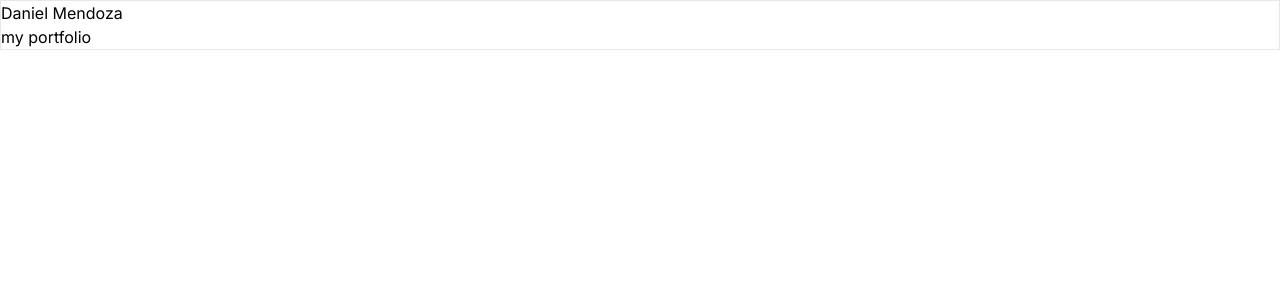
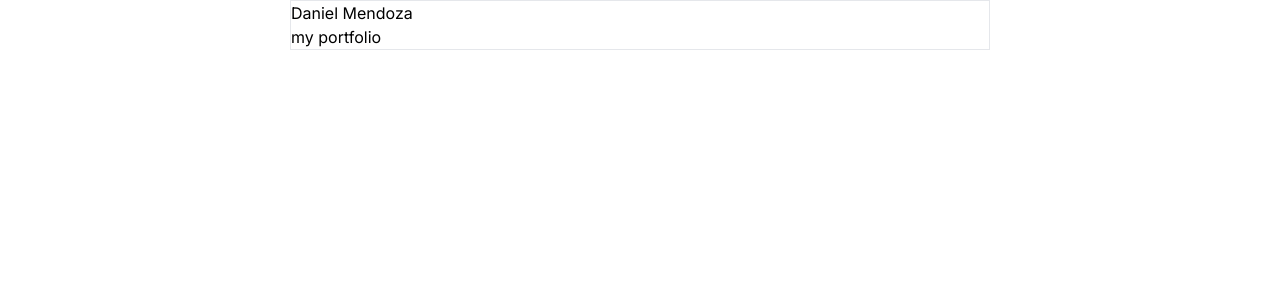
Before and after one commit to Danieruone/next-portfolio, a Next.js app: page / in a window 1280 px wide. Shown: the top 300 px of the page. Built offline with nearby package versions, Linux system fonts and the light colour scheme.

Commit message:
:hammer: Change container width

```diff
--- a/tailwind.config.ts
+++ b/tailwind.config.ts
@@ -14,6 +14,12 @@ const config: Config = {
           "conic-gradient(from 180deg at 50% 50%, var(--tw-gradient-stops))",
       },
     },
+    container: {
+      screens: {
+        lg: "700px",
+        xl: "700px"
+      }
+    }
   },
   plugins: [],
 };
```
